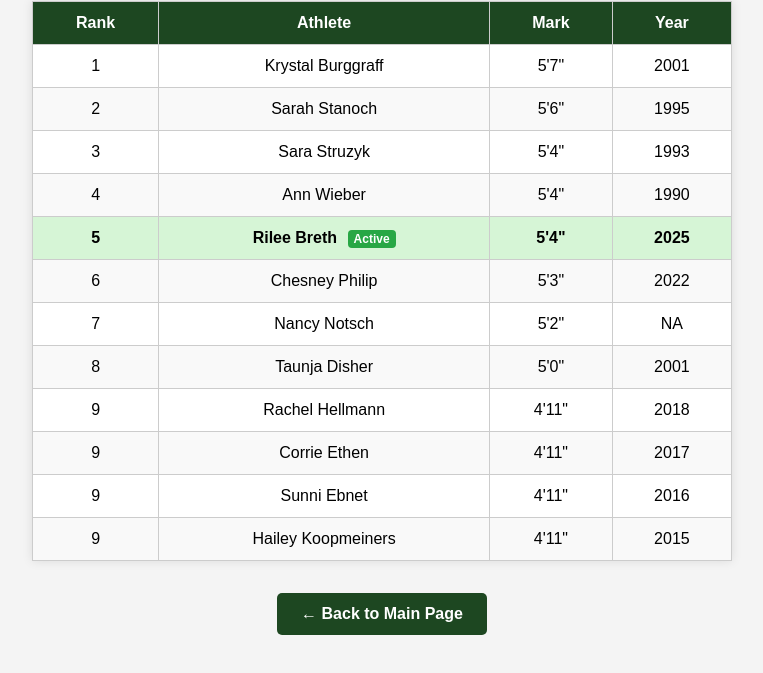
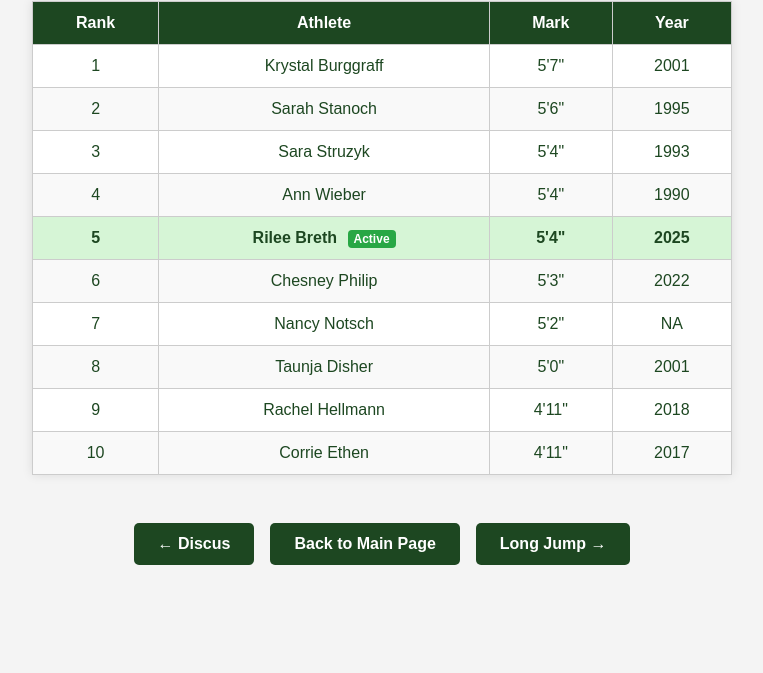
Before and after one commit to HoldingfordHuskersTF/GirlsTop10, a plain HTML site: page HJ.html in a window 1280 px wide. Shown: the part 105-778 px from the top of the page, without its empty margins (258-1021 px from the left). Drawn offline with Linux system fonts and the light colour scheme.

Commit message:
Update HJ.html

```diff
--- a/HJ.html
+++ b/HJ.html
@@ -12,10 +12,10 @@
       display: flex;
       flex-direction: column;
       align-items: center;
+      color: #1D4721;
     }
 
     h1 {
-      color: #1D4721;
       text-align: center;
       margin-bottom: 1rem;
     }
@@ -46,7 +46,7 @@
     }
 
     .active {
-      background-color: #d6f5d6 !important; /* Light green */
+      background-color: #d6f5d6 !important;
       font-weight: bold;
     }
 
@@ -57,6 +57,13 @@
       font-size: 0.75rem;
       border-radius: 4px;
       margin-left: 6px;
+    }
+
+    .buttons {
+      display: flex;
+      justify-content: center;
+      gap: 1rem;
+      margin-top: 1rem;
     }
 
     a.button {
@@ -96,12 +103,14 @@
       <tr><td>7</td><td>Nancy Notsch</td><td>5'2"</td><td>NA</td></tr>
       <tr><td>8</td><td>Taunja Disher</td><td>5'0"</td><td>2001</td></tr>
       <tr><td>9</td><td>Rachel Hellmann</td><td>4'11"</td><td>2018</td></tr>
-      <tr><td>9</td><td>Corrie Ethen</td><td>4'11"</td><td>2017</td></tr>
-      <tr><td>9</td><td>Sunni Ebnet</td><td>4'11"</td><td>2016</td></tr>
-      <tr><td>9</td><td>Hailey Koopmeiners</td><td>4'11"</td><td>2015</td></tr>
+      <tr><td>10</td><td>Corrie Ethen</td><td>4'11"</td><td>2017</td></tr>
     </tbody>
   </table>
 
-  <a href="index.html" class="button">← Back to Main Page</a>
+  <div class="buttons">
+    <a href="Disc.html" class="button">← Discus</a>
+    <a href="index.html" class="button">Back to Main Page</a>
+    <a href="LJ.html" class="button">Long Jump →</a>
+  </div>
 </body>
 </html>
```
